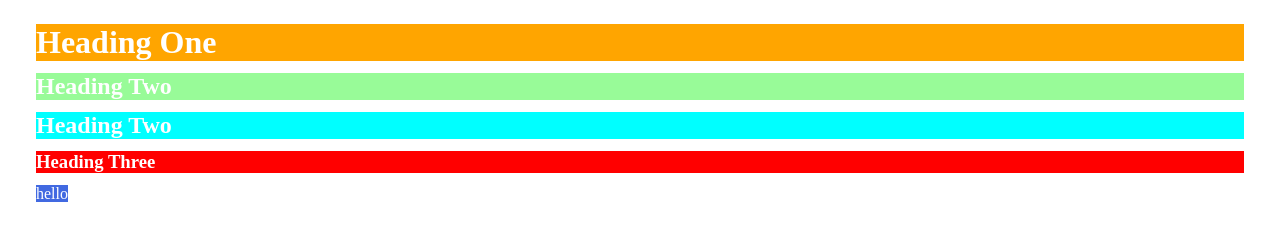
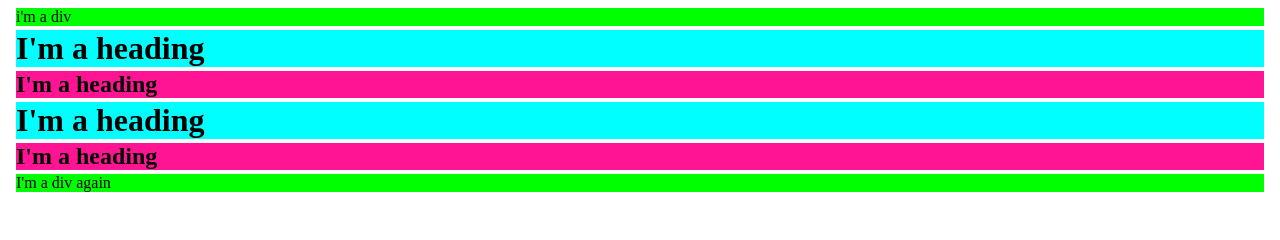
Before and after one commit to Vedant102/Full_Stack_Web_Devlopement, a plain HTML site: page index.html in a window 1280 px wide. Drawn offline with Linux system fonts and the light colour scheme.

Commit message:
CHILDREN SELECTORS

```diff
--- a/index.html
+++ b/index.html
@@ -11,36 +11,28 @@
             padding: 0;
             margin: 0;
             box-sizing: border-box;
-            margin: 12px;
+            margin: 4px;
         }
-
-        .background{
-            color: #fff;
+        div.parent div{
+          background-color: lime;
         }
-        h1.background{ /* ELEMENT + CLASS*/
-          background-color: orange;
+        div.parent h1{
+            background-color: cyan;
         }
-        h2.background#unique{  /*ELEMENT + CLASS + ID*/
-          background-color: cyan;
-        }
-        h2.background{
-          background-color: palegreen;
-        }
-        h3.background{
-          background-color: red;
-        }
-        span.background{
-          background-color: royalblue;
+        div.parent h2{
+          background-color:deeppink;
         }
     </style>
 </head>
 
 <body>
-    <h1 class="background">Heading One</h1>
-    <h2 class="background">Heading Two</h2>
-    <h2 id="unique" class="background">Heading Two</h2>
-    <h3 class="background">Heading Three</h3>
-    <span class="background">hello</span>
+  <div class="parent">
+    <div>i'm a div</div>
+    <h1>I'm a heading</h1>
+    <h2>I'm a heading</h2>
+    <h1>I'm a heading</h1>
+    <h2>I'm a heading</h2>
+    <div>I'm a div again</div>
+</div>
 </body>
-
 </html>
```
